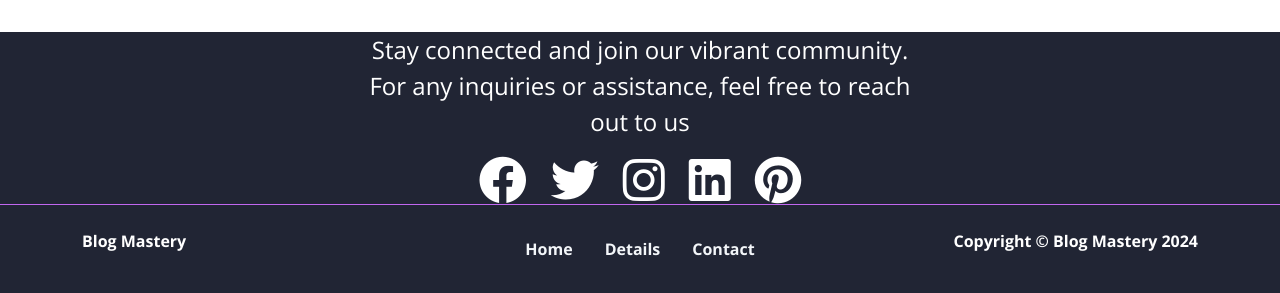
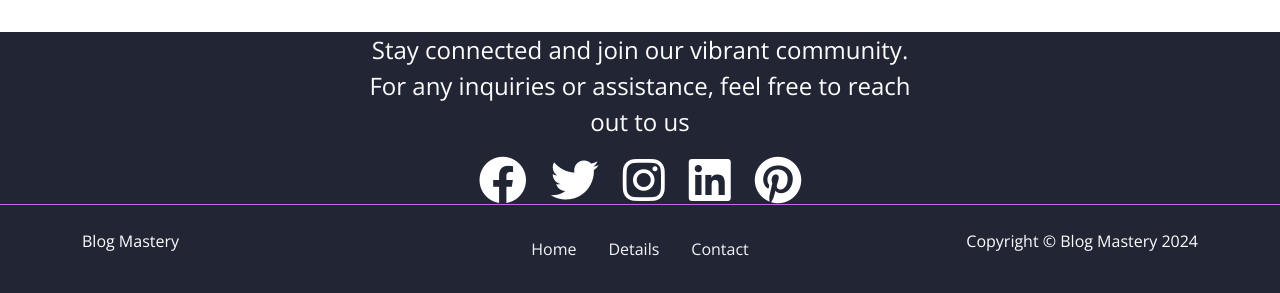
Before and after one commit to codeStackr007/ebook-website, a website: page contact.html in a window 1280 px wide. Shown: the part 932-1225 px from the top of the page. Drawn offline with nearby package versions, Linux system fonts and the light colour scheme; files that its build step writes are made by us from their sources.

Commit message:
Update contact.html

```diff
--- a/contact.html
+++ b/contact.html
@@ -176,30 +176,29 @@
       <div class="container">
         <div class="row">
           <div class="col-md-4 d-none d-md-block">
-            <p class="mb-0 fw-bold">Blog Mastery</p>
+            <p class="mb-0">Blog Mastery</p>
           </div>
           <div class="col-12 col-md-4">
             <ul class="nav justify-content-center">
               <li class="nav-item">
-                <a href="index.html" class="nav-link link-light fw-bold">Home</a>
+                <a href="index.html" class="nav-link link-light">Home</a>
               </li>
               <li class="nav-item">
-                <a href="#details" class="nav-link link-light fw-bold">Details</a>
+                <a href="#details" class="nav-link link-light">Details</a>
               </li>
               <li class="nav-item">
-                <a href="contact.html" class="nav-link link-light fw-bold">Contact</a>
+                <a href="contact.html" class="nav-link link-light">Contact</a>
               </li>
             </ul>
           </div>
           <div class="col-md-4 d-none d-md-block">
-            <p class="text-end mb-0 fw-bold">
+            <p class="text-end mb-0">
               Copyright &copy; Blog Mastery 2024
             </p>
           </div>
         </div>
       </div>
     </footer>
-
     <script src="js/bootstrap.bundle.min.js"></script>
     <script src="js/script.js"></script>
   </body>
```
